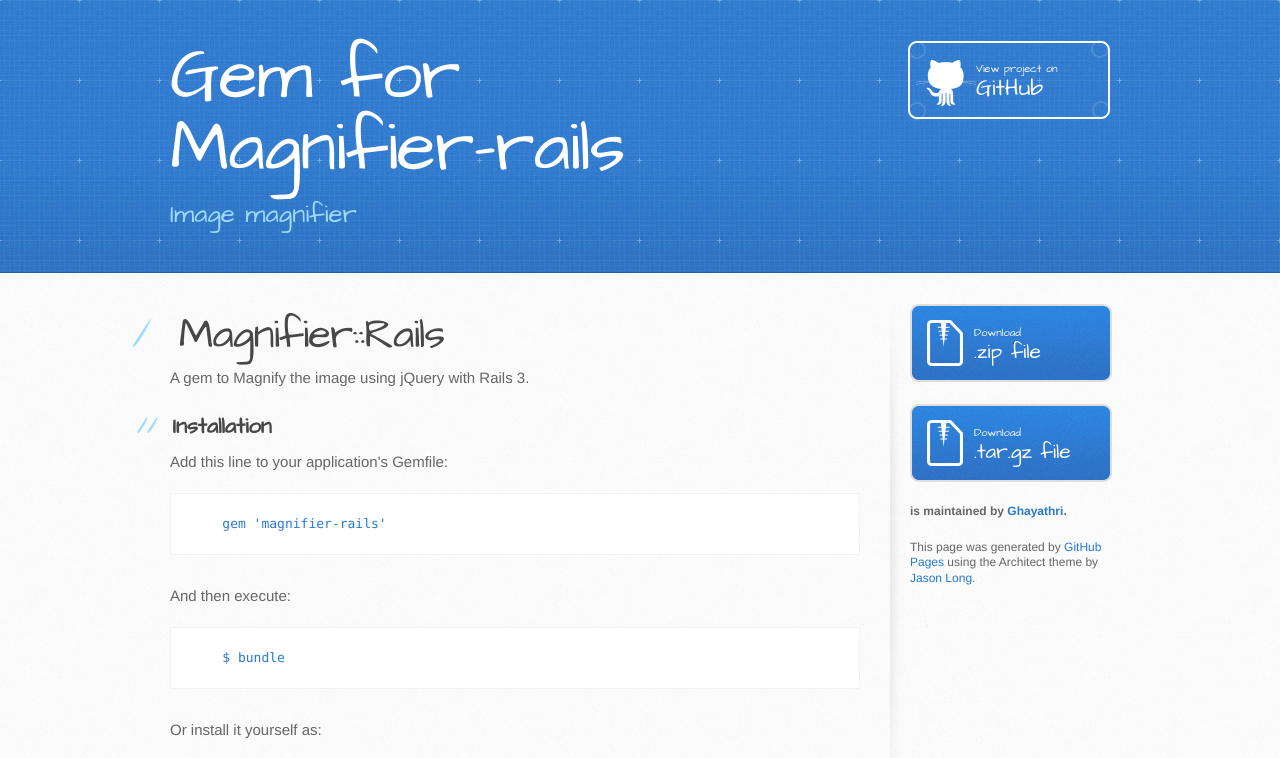
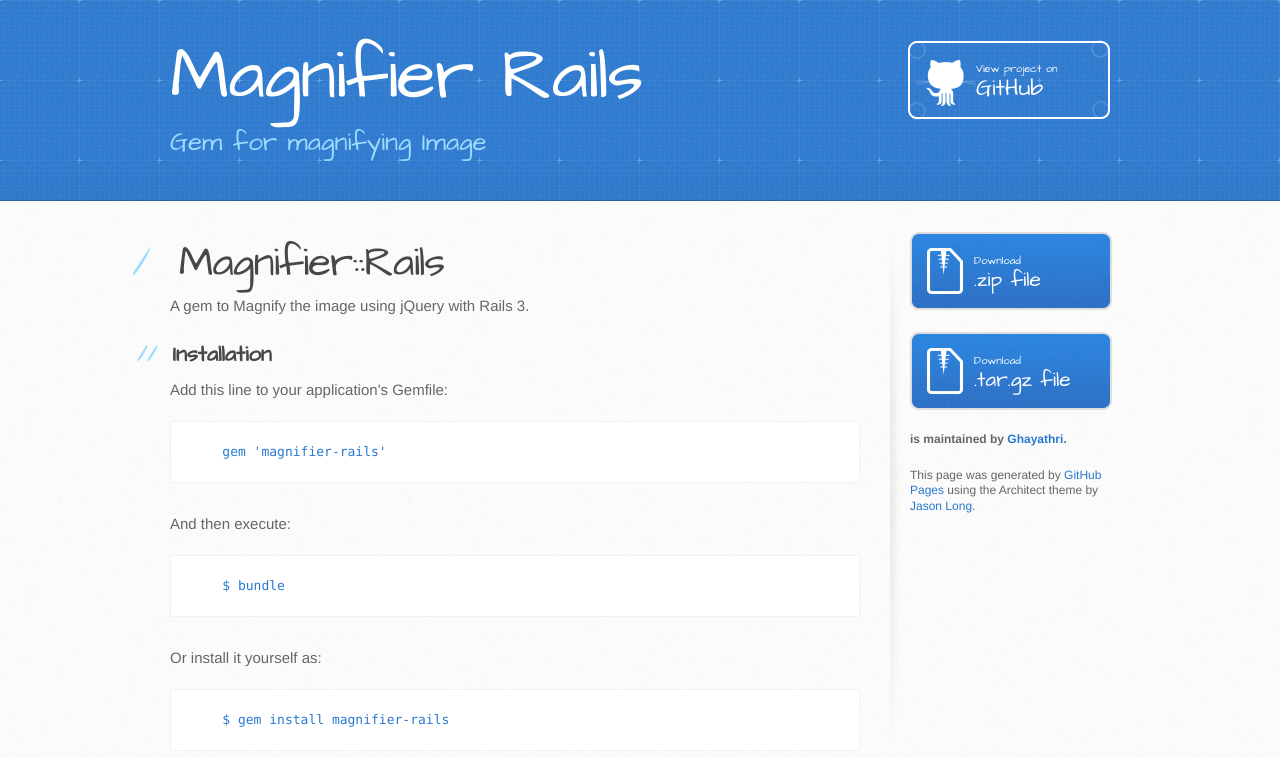
Before and after one commit to Ghayathri/magnifier-rails, a plain HTML site: page index.html in a window 1280 px wide. Shown: the top 758 px of the page. Drawn offline with Linux system fonts and the light colour scheme.

```diff
--- a/index.html
+++ b/index.html
@@ -13,14 +13,14 @@
     <script src="//html5shiv.googlecode.com/svn/trunk/html5.js"></script>
     <![endif]-->
 
-    <title>Gem for Magnifier-rails by Ghayathri</title>
+    <title>Magnifier Rails by Ghayathri</title>
   </head>
 
   <body>
     <header>
       <div class="inner">
-        <h1>Gem for Magnifier-rails</h1>
-        <h2>Image magnifier</h2>
+        <h1>Magnifier Rails</h1>
+        <h2>Gem for magnifying Image</h2>
         <a href="https://github.com/Ghayathri/magnifier-rails" class="button"><small>View project on</small>GitHub</a>
       </div>
     </header>
```
Also changed, not shown: params.json (+1 -1 lines).
